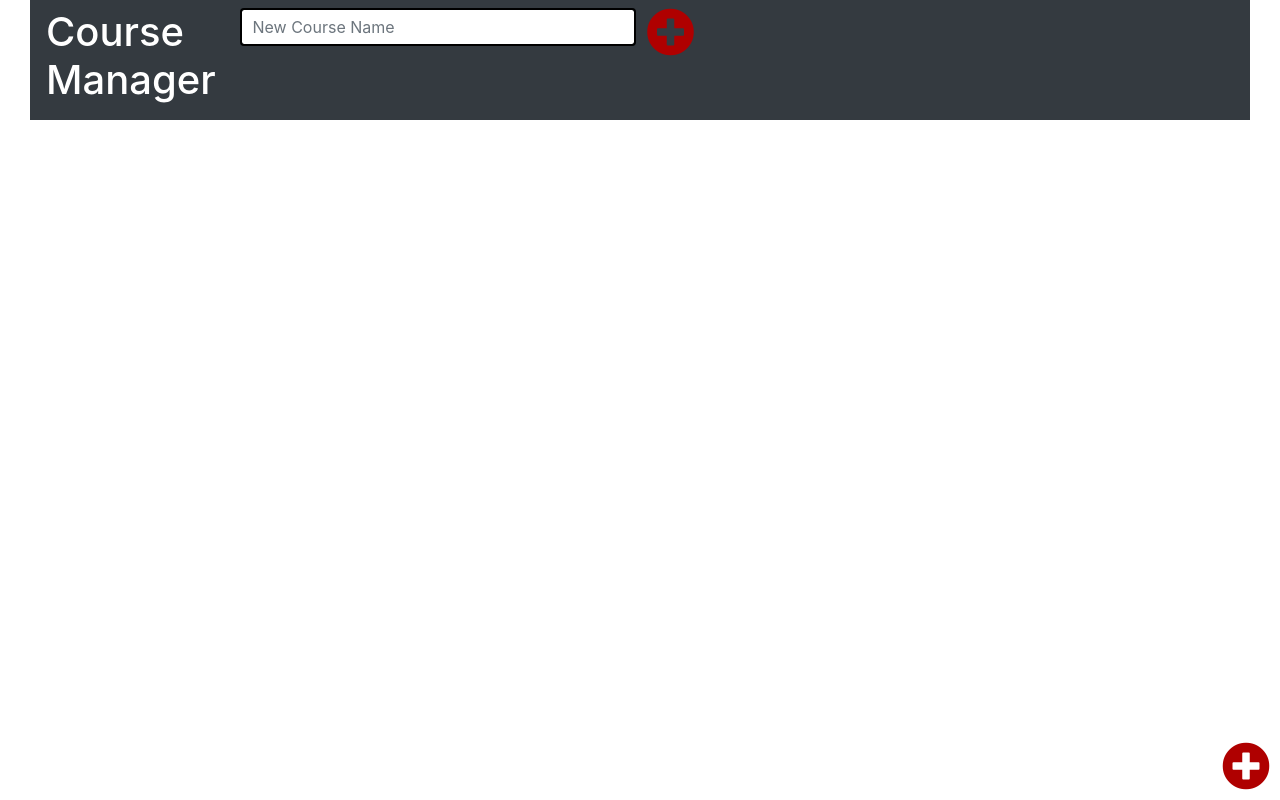
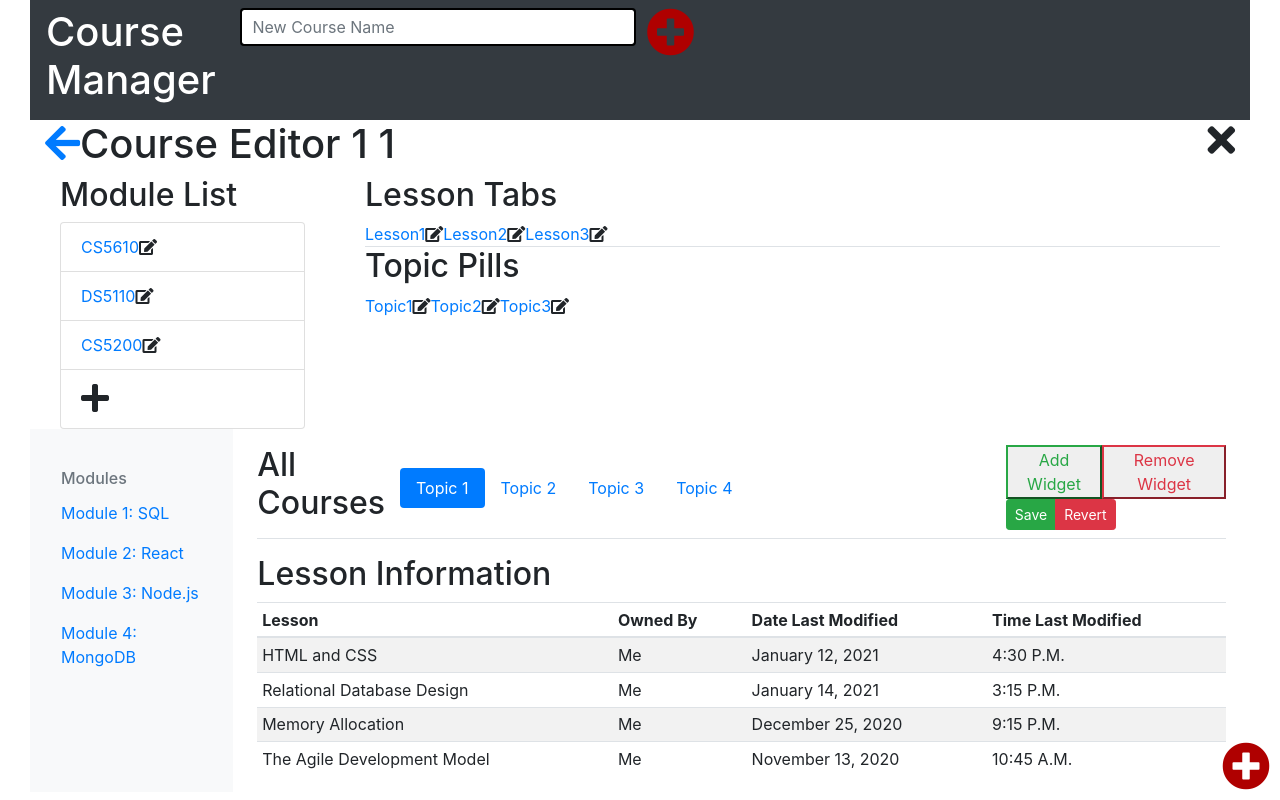
Before and after one commit to salehi-s/wbdv-sp21-sina-salehi-client-react2, a React (Create React App) app: page /courses/1/edit/1 in a window 1280 px wide. Built offline with nearby package versions, Linux system fonts and the light colour scheme; no server answers.

Commit message:
Ensure that clicking on a course title in the Course Table or clicking on a 'Go to Course Title' button in the Course Grid navigates the user to the Course Editor with the layout and course ID being passed to the Course Editor through the URL.

```diff
--- a/src/components/course-editor/course-editor.js
+++ b/src/components/course-editor/course-editor.js
@@ -22,29 +22,30 @@ const reducer = combineReducers({
 
 const store = createStore(reducer)
 
-const CourseEditor = ({props}) =>
-    <Provider store = {store}>
+const CourseEditor = ({props}) => {
+    const {layout, courseId} = useParams()
+    return (<Provider store={store}>
         <div>
             <div className="container-fluid">
                 <div>
                     <h1>
-                        <Link to = "">
-                            <i onClick = {() => props.history.goBack()}
-                               className = "fas fa-arrow-left"></i>
+                        <Link to="">
+                            <i onClick={() => props.history.goBack()}
+                               className="fas fa-arrow-left"></i>
                         </Link>
-                        Course Editor
-                        <i onClick = {() => props.history.goBack()}
-                           className = "fas fa-times float-right"></i>
+                        Course Editor {layout} {courseId}
+                        <i onClick={() => props.history.goBack()}
+                           className="fas fa-times float-right"></i>
                     </h1>
                 </div>
             </div>
 
-            <div className = "container-fluid">
-                <div className = "row">
-                    <div className = "col-3">
+            <div className="container-fluid">
+                <div className="row">
+                    <div className="col-3">
                         <ModuleList/>
                     </div>
-                    <div className = "col-9">
+                    <div className="col-9">
                         <LessonTabs/>
                         <TopicPills/>
                     </div>
@@ -108,7 +109,8 @@ const CourseEditor = ({props}) =>
                                 <div className="btn-group me-1">
                                     <button type="button" className="btn-outline-success">Add Widget
                                     </button>
-                                    <button type="button" className="btn-outline-danger">Remove Widget
+                                    <button type="button" className="btn-outline-danger">Remove
+                                        Widget
                                     </button>
                                 </div>
                                 <div className="btn-group me-2">
@@ -164,6 +166,7 @@ const CourseEditor = ({props}) =>
                 </div>
             </div>
         </div>
-    </Provider>
+    </Provider>)
+}
 
 export default CourseEditor
--- a/src/components/course-grid/course-card.js
+++ b/src/components/course-grid/course-card.js
@@ -49,7 +49,8 @@ const CourseCard = (
                 <p className="card-text">Date Last Modified: {course.lastModified}</p>
                 <p className="card-text">Time Last Modified: {course.time}</p>
                 <div className = "container-fluid">
-                    <Link to="/courses/editor" className="btn btn-primary">
+                    <Link to = {`/courses/grid/edit/${course._id}`}
+                          className = "btn btn-primary">
                         Go to {course.title}
                     </Link>
                 </div>
--- a/src/components/course-manager.js
+++ b/src/components/course-manager.js
@@ -146,14 +146,15 @@ class CourseManager extends React.Component {
                     </Route>
                 </div>
                 <div className = "container-fluid">
-                    <Route path = "/courses/grid">
+                    <Route path = "/courses/grid"
+                           exact = {true}>
                         <CourseGrid deleteCourse = {this.deleteCourse}
                                     updateCourse = {this.updateCourse}
                                     courses = {this.state.courses}/>
                     </Route>
                 </div>
                 <div className = "container-fluid">
-                    <Route path = "/courses/editor"
+                    <Route path = "/courses/:layout/edit/:courseId"
                            render = {(props) => <CourseEditor props = {props}/>}>
                     </Route>
                 </div>
--- a/src/components/course-table/course-row.js
+++ b/src/components/course-table/course-row.js
@@ -32,7 +32,7 @@ const CourseRow = (
                 <td>
                     {
                         !editing &&
-                        <Link to = "/courses/editor">
+                        <Link to = {`/courses/table/edit/${course._id}`}>
                             {title}
                         </Link>
                     }
```
